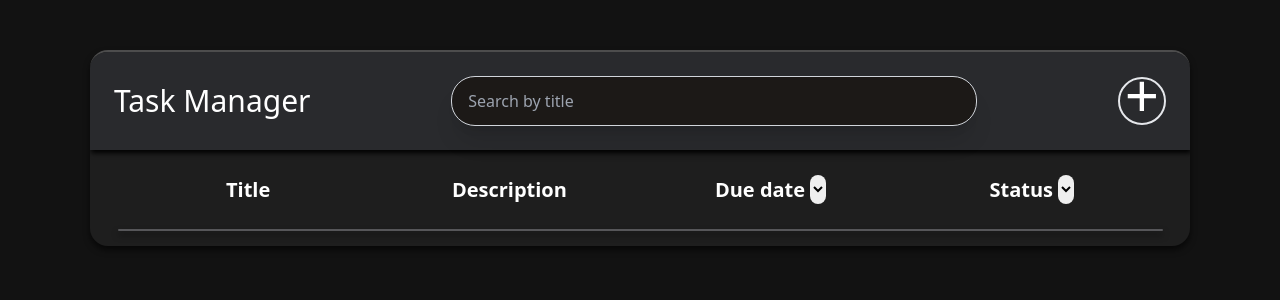
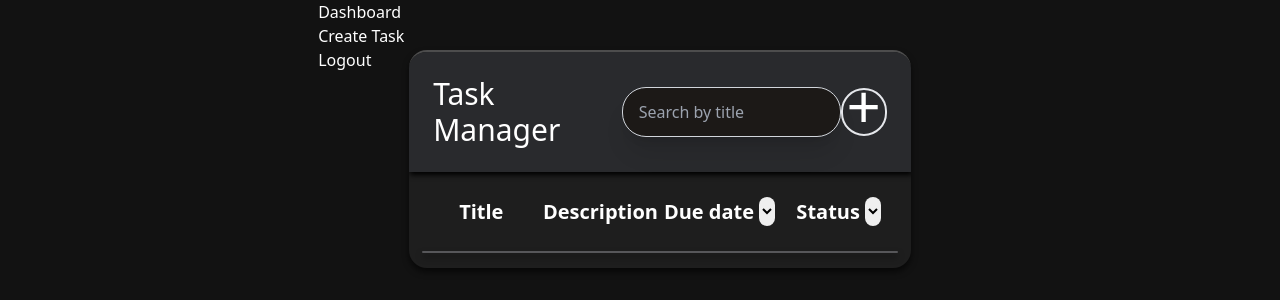
Before and after one commit to Sosenaa/ITOL-Final-Project, a Flask app: page /dashboard in a window 1280 px wide. Shown: the top 300 px of the page. Run offline with Flask 3, Linux system fonts and the light colour scheme; a user stored in the database is signed in; data comes from the database, SQL or seed files in the repository; both versions use the stored data as it was after the commit; lists and menus that the app fills with data are empty; some libraries are stand-ins or nearby versions.

Commit message:
Added base.html & implemented Jinja inheritance

```diff
--- a/app.py
+++ b/app.py
@@ -125,6 +125,12 @@ def delete_task(task_id):
                     conn.close()
           return redirect(url_for("dashboard"))
 
+@app.route("/logout")
+def logout():
+     session.clear()
+     return redirect(url_for("login"))
+
+
 
 @app.route("/register", methods=["GET", "POST"])
 def register():
--- a/static/style/style.css
+++ b/static/style/style.css
@@ -133,3 +133,9 @@ input:hover{
      cursor: pointer;
      background-color: #9cc461;
 }
+
+
+
+nav ul li{
+     padding:0px 0.3rem 0px 0.3rem;
+}
--- /dev/null
+++ b/templates/base.html
@@ -0,0 +1,27 @@
+<!DOCTYPE html>
+<html lang="en">
+<head>
+
+    <meta charset="UTF-8">
+    <meta name="viewport" content="width=device-width, initial-scale=1.0">
+    <link href="{{ url_for('static', filename='style/style.css') }}" rel="stylesheet" />
+    <script src="https://cdn.tailwindcss.com"></script>
+    <script src="https://kit.fontawesome.com/587d1d898c.js" crossorigin="anonymous"></script>
+    <script src="{{ url_for('static', filename='js/taskManager.js') }}"></script>
+    <title>{% block title%}Base{% endblock %}</title>
+
+</head>
+     <body class="block bg-stone-900 text-white " id="dashboard-container">
+
+          <nav>
+               <ul>
+                    <li><a href="{{url_for('dashboard')}}">Dashboard</a></li>
+                    <li><a href="{{url_for('create_task')}}">Create Task</a></li>
+                    <li><a href="{{url_for('logout')}}">Logout</a></li>
+               </ul>
+          </nav>
+
+          <div>{% block content%} {% endblock %}</div>
+
+     </body>
+</html>
--- a/templates/dashboard.html
+++ b/templates/dashboard.html
@@ -1,19 +1,9 @@
-<!DOCTYPE html>
-<html lang="en">
-<head>
-    <meta charset="UTF-8">
-    <meta name="viewport" content="width=device-width, initial-scale=1.0">
-    <link href="{{ url_for('static', filename='style/style.css') }}" rel="stylesheet" />
-    <script src="https://cdn.tailwindcss.com"></script>
-    <script src="https://kit.fontawesome.com/587d1d898c.js" crossorigin="anonymous"></script>
-    <script src="{{ url_for('static', filename='js/taskManager.js') }}"></script>
+{% extends "base.html" %}
+    {% block title %}Dashboard{% endblock %}
 
-    <title>Dashboard</title>
 
-</head>
 
-<body class="bg-stone-900 text-white" id="dashboard-container">
-
+    {% block content %}
         <div id="task-container">
             <div class="flex p-6 items-center justify-between" id="task-manager-header">
                 <h1 class=" text-3xl">Task Manager</h1>
@@ -81,6 +71,5 @@
             {% endfor %}
             </div>
         </div>
-
-</body>
+{% endblock %}
 </html>
```
Also changed, not shown: task.db.
